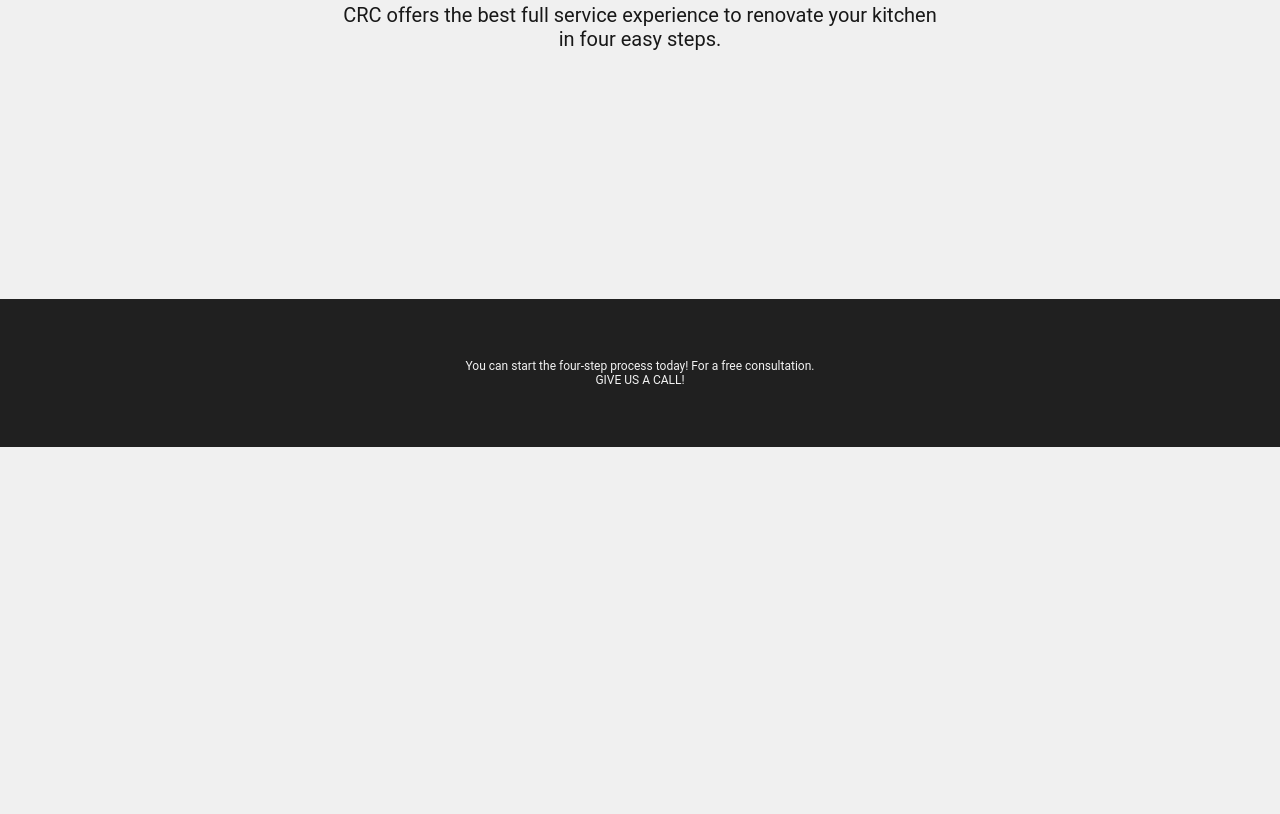
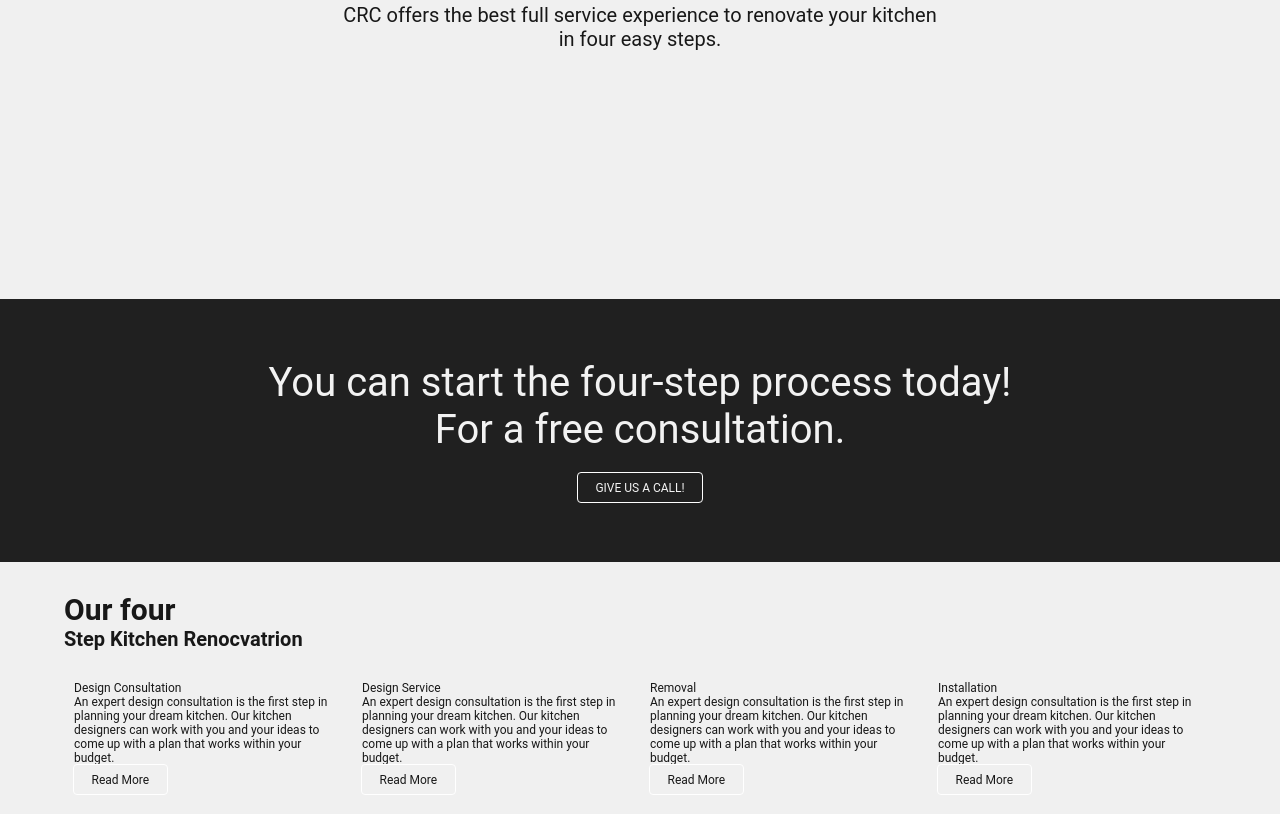
Before and after one commit to Brandonpani/rebuild-colorado-master, a plain HTML site: page dist/kitchen.html in a window 1280 px wide. Shown: the part 405-1219 px from the top of the page. Before the commit the page ends 852 px from the top, so only its background shows below. Drawn offline with Linux system fonts and the light colour scheme.

Commit message:
kitchen information our four kitchen renovataion prosses

```diff
--- a/dist/kitchen.html
+++ b/dist/kitchen.html
@@ -6,7 +6,7 @@
     <meta name="viewport" content="width=device-width, initial-scale=1.0">
 
 
-    <title>Document</title>
+    <title>Kitchen Remodeling | Colorado Remodeling & Construction </title>
 
     <link rel="stylesheet" href="css/estilos.css">
 
@@ -32,9 +32,41 @@
             <p class="heroContent">CRC offers the best full service experience to renovate your kitchen in  four easy steps.</p>
         </div>
         <div class="ctaBanner">
-            <h3 class="bannerContent">You can start the four-step process today! For a free consultation.</h3>
-            <a href="tel:+17203000217">GIVE US A CALL!</a>
+            <h3 class="bannerContentTitle">You can start the four-step process today! For a free consultation.</h3>
+            <a class="btn" href="tel:+17203000217">GIVE US A CALL!</a>
         </div>
+
+        <div class="ourFour">
+            <h2 class="title-1">Our four</h2>
+            <p class="title-2">Step Kitchen Renocvatrion</p>
+
+            <article class="ourFourContainer">
+
+                <div class="card">
+                    <h3 class="cardTitle">Design Consultation</h2>
+                    <p class="cardContent">An expert design consultation is the first step in planning your dream kitchen. Our kitchen designers can work with you and your ideas to come up with a plan that works within your budget.</p>
+                    <a href="#" class="btn">Read More</a>
+                </div>
+                <div class="card">
+                    <h3 class="cardTitle">Design Service</h2>
+                    <p class="cardContent">An expert design consultation is the first step in planning your dream kitchen. Our kitchen designers can work with you and your ideas to come up with a plan that works within your budget.</p>
+                    <a href="#" class="btn">Read More</a>
+                </div>
+                <div class="card">
+                    <h3 class="cardTitle">Removal</h2>
+                    <p class="cardContent">An expert design consultation is the first step in planning your dream kitchen. Our kitchen designers can work with you and your ideas to come up with a plan that works within your budget.</p>
+                    <a href="#" class="btn">Read More</a>
+                </div>
+                <div class="card">
+                    <h3 class="cardTitle">Installation</h2>
+                    <p class="cardContent">An expert design consultation is the first step in planning your dream kitchen. Our kitchen designers can work with you and your ideas to come up with a plan that works within your budget.</p>
+                    <a href="#" class="btn">Read More</a>
+                </div>
+
+            </article>
+
+        </div>
+
     </main>
 
 </body>
--- a/scss/modals/_all.scss
+++ b/scss/modals/_all.scss
@@ -1,3 +1,4 @@
 @import 'normalize';
 @import 'mixins';
 @import 'fonts';
+@import 'helpers';
--- a/scss/modals/_fonts.scss
+++ b/scss/modals/_fonts.scss
@@ -1,3 +1,16 @@
 @mixin heroTitle {
     font-size: clamp(3rem, 5vw, 7rem);
 }
+
+.title-1 {
+    font-size: 3rem;
+    font-weight: 600;
+}
+.title-2 {
+    font-size: 2rem;
+    font-weight: 600;
+}
+.title-3 {
+    font-size: 1.5rem;
+    font-weight: 600;
+}
--- /dev/null
+++ b/scss/modals/_helpers.scss
@@ -0,0 +1,6 @@
+.btn {
+    display: inline-block;
+    padding: .75rem 1.75rem;
+    outline: 1px solid #fff;
+    border-radius: 3px;
+}
--- a/scss/partials/_kitchen.scss
+++ b/scss/partials/_kitchen.scss
@@ -8,7 +8,7 @@
 
 .heroTitle {
     @include heroTitle;
-    font-weight: 600;
+    font-weight: bold;
     margin-block-end: 2rem;
 }
 .heroContent {
@@ -23,6 +23,23 @@
     text-align: center;
     padding: 6rem 0;
 
+    .bannerContentTitle {
+        font-size: 4rem;
+        width: 60%;
+        margin-inline: auto;
+        margin-block-end: 2rem;
+    }
+}
 
+// our four
+.ourFour {
+    @include container;
+    padding-block-start: 3rem;
+    .ourFourContainer {
+        display: flex;
 
+        .card {
+            padding: 3rem 1rem 2rem;
+        }
+    }
 }
```
Also changed, not shown: dist/css/estilos.css, 1 other file.
